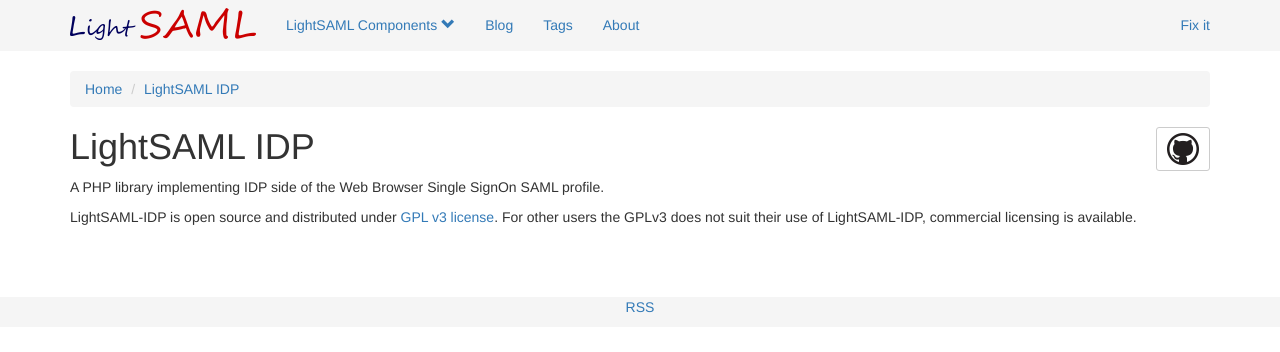
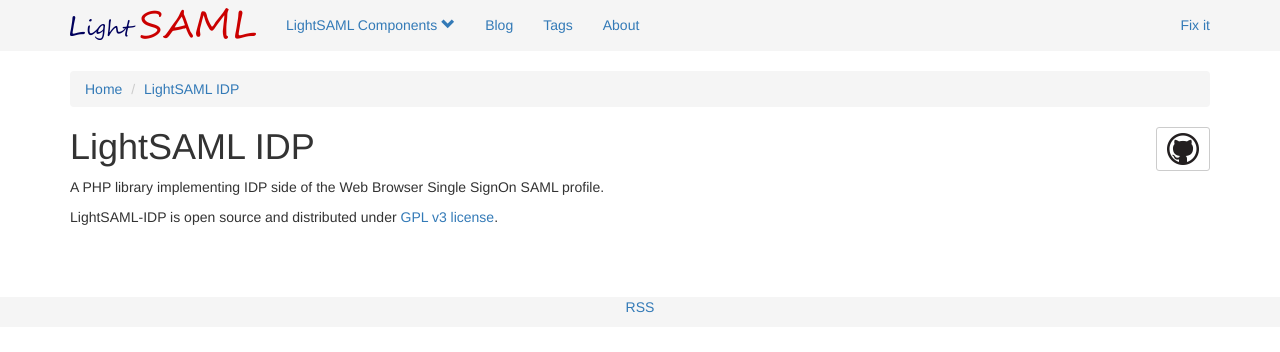
Before and after one commit to lightSAML/lightSAML.github.io, a Jekyll site: the page built from LightSAML-IDP/index.md, in a window 1280 px wide. Shown: the top 352 px of the page. Built offline with Jekyll 4.4.1, drawn with Linux system fonts in a browser that asks for light colours; nearby versions of some CDN libraries.

Commit message:
Update index.md

```diff
--- a/LightSAML-IDP/index.md
+++ b/LightSAML-IDP/index.md
@@ -6,5 +6,4 @@
 A PHP library implementing IDP side of the Web Browser Single SignOn SAML profile.
 
 LightSAML-IDP is open source and distributed under
-[GPL v3 license](https://github.com/lightSAML/lightSAML-IDP/blob/master/LICENSE). For other users the GPLv3
-does not suit their use of LightSAML-IDP, commercial licensing is available.
+[GPL v3 license](https://github.com/lightSAML/lightSAML-IDP/blob/master/LICENSE).
```
